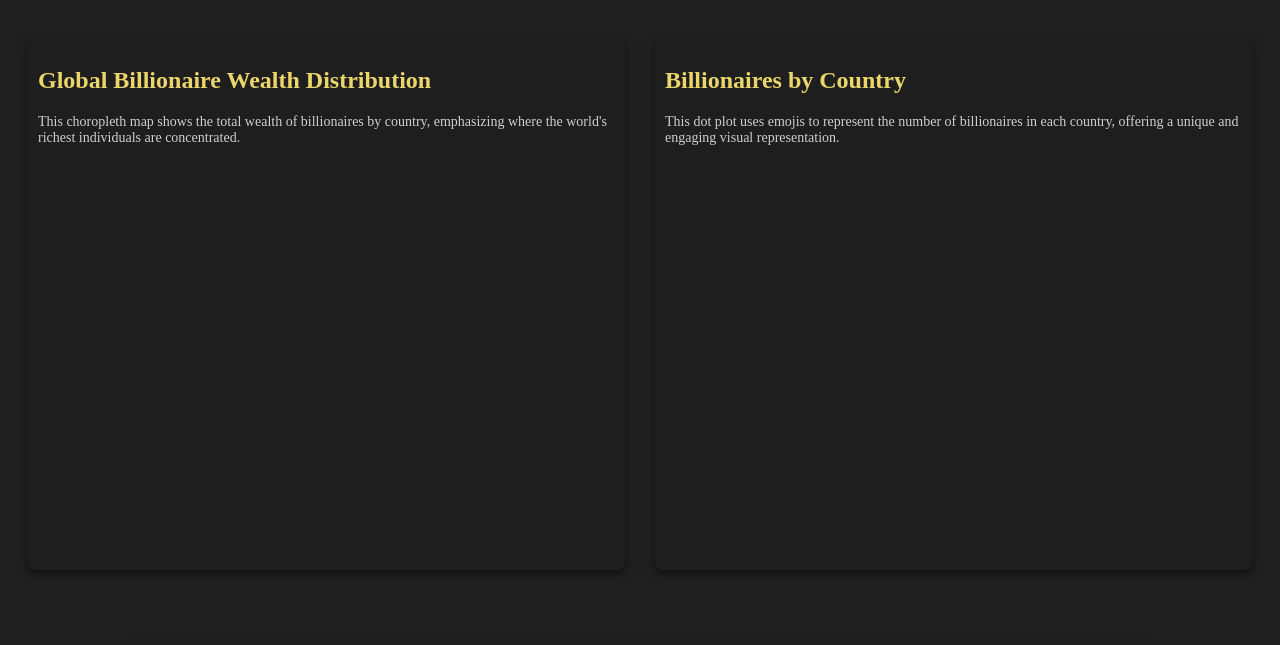
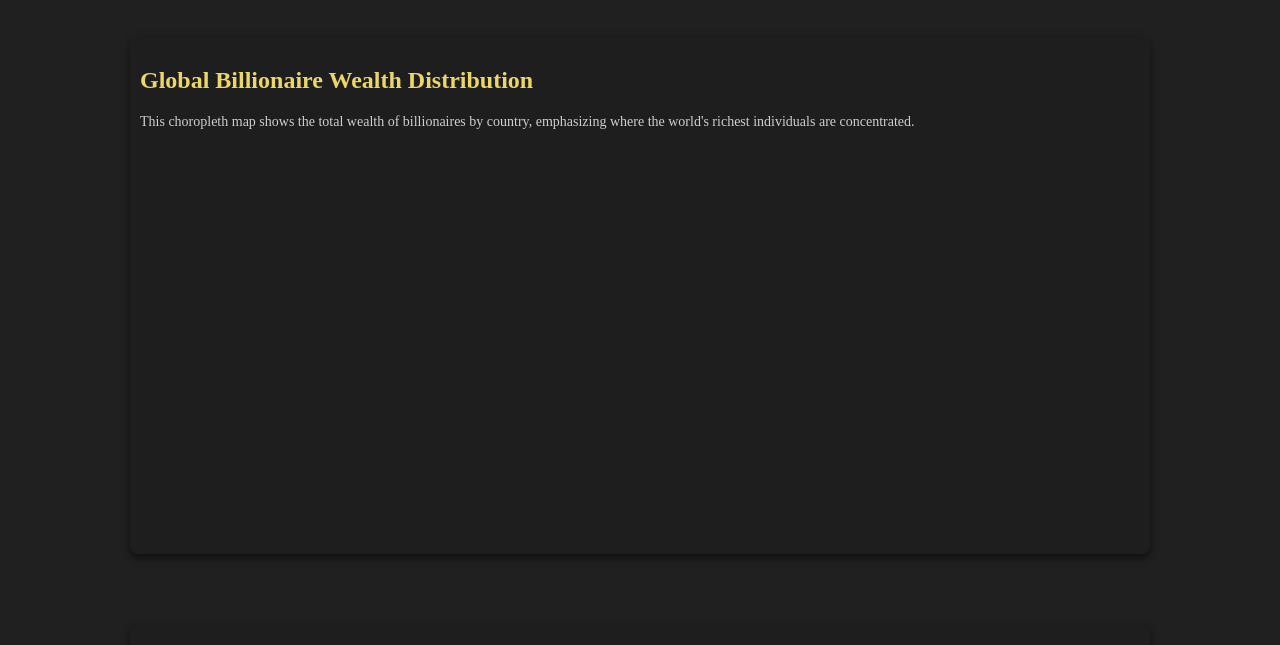
Before and after one commit to TayQing/3179, a plain HTML site: page index.html in a window 1280 px wide. Shown: the part 155-800 px from the top of the page. Drawn offline with Linux system fonts and the light colour scheme; a script that the page names is missing.

Commit message:
modified web page size

```diff
--- a/index.html
+++ b/index.html
@@ -17,7 +17,6 @@
   </h1>
 
   <div class="container">
-    <div class="chart-section1">
       <div class="choropleth_map">
         <h2>Global Billionaire Wealth Distribution</h2>
         <p>This choropleth map shows the total wealth of billionaires by country, emphasizing where the world's richest individuals are concentrated.</p>
@@ -29,7 +28,7 @@
         <p>This dot plot uses emojis to represent the number of billionaires in each country, offering a unique and engaging visual representation.</p>
         <div id="dotplot_emoji"></div>
       </div>
-    </div>
+
 
     <div class="chart-section2">
       <div class="word_cloud">
--- a/style.css
+++ b/style.css
@@ -28,15 +28,15 @@ h1 span:last-child {
   padding: 20px;
 }
 
-.chart-section1 {
+
+
+.chart-section2 {
   display: flex;
   justify-content: space-between;
   gap: 30px;
 }
 
-.chart-section1 div {
-  width: 48%;
-}
+
 
 h2 {
   font-size: 24px;
```
Also changed, not shown: money.png (added).
